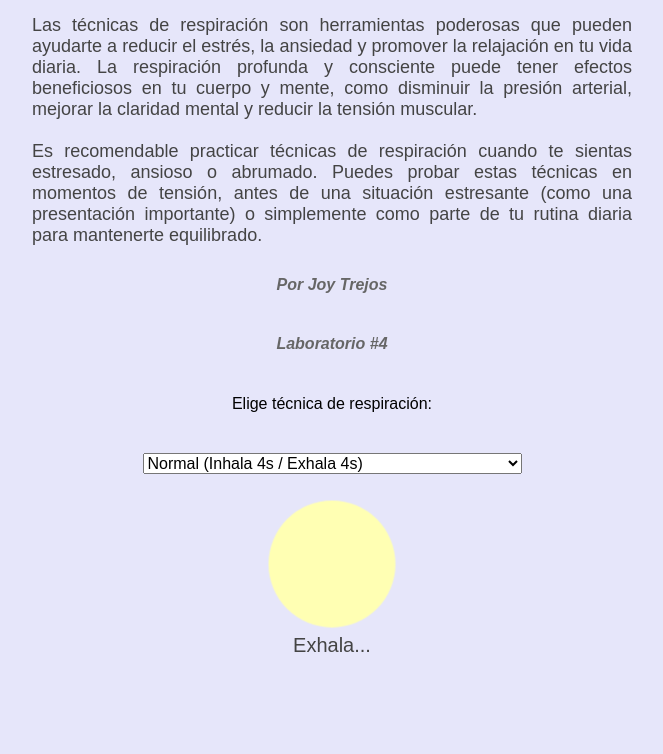
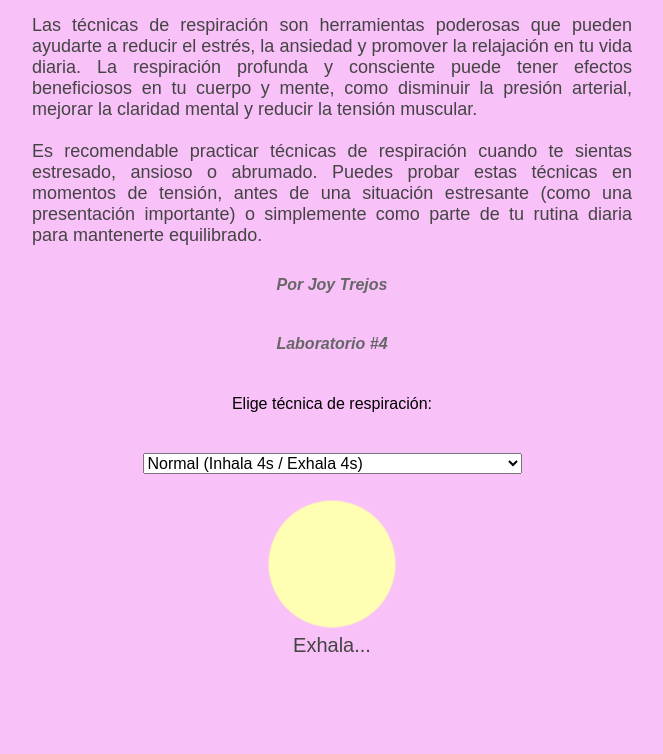
Before and after one commit to JoyAlandev/JoyAlandev.github.io, a plain HTML site: page index.html in a window 1280 px wide. Shown: the part 87-841 px from the top of the page, without its empty margins (308-971 px from the left). Drawn offline with Linux system fonts and the light colour scheme.

Commit message:
Update estilo.css
Cambio color de fondo

```diff
--- a/estilo.css
+++ b/estilo.css
@@ -2,7 +2,7 @@
 body {
   padding: 20px; /* Espacio interno en todos los lados */
   margin: 0; /* Elimina márgenes externos por defecto */
-  background: #e6e6fa; /* Color de fondo suave */
+  background: #e6e6; /* Color de fondo suave */
   font-family: Arial, sans-serif; /* Fuente general */
   display: flex;
   flex-direction: column;
```
